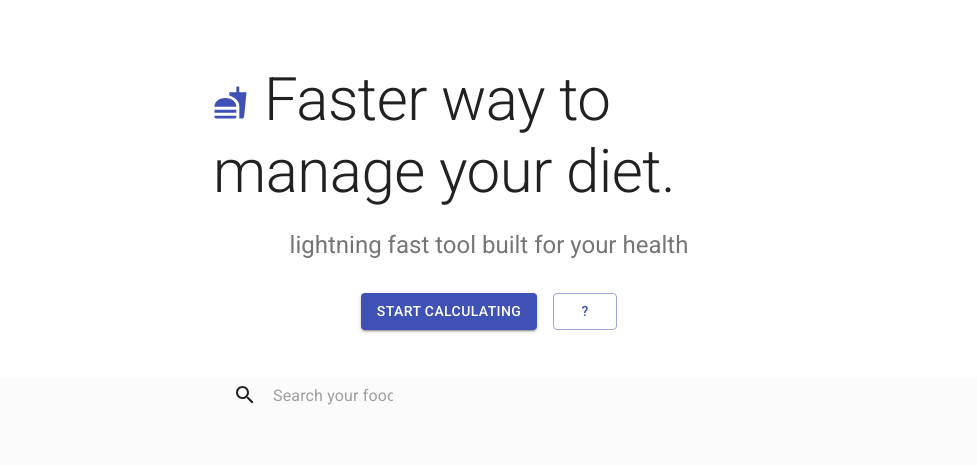
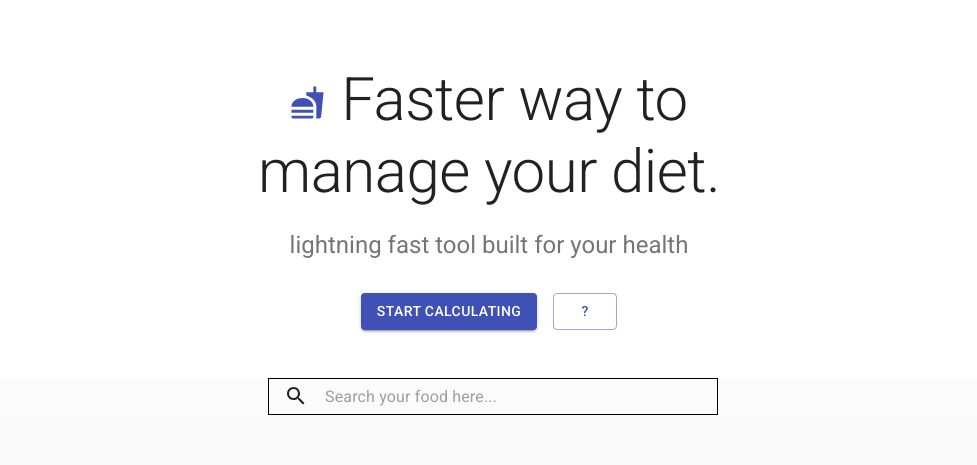
Before and after one commit to DwanW/tier3-calorie, a React (Create React App) app: page / in a window 1280 px wide. Shown: the top 465 px of the page, without its empty margins (151-1128 px from the left). Built offline with nearby package versions, Linux system fonts and the light colour scheme.

Commit message:
adjusted searchbox

```diff
--- a/src/App.js
+++ b/src/App.js
@@ -1,5 +1,6 @@
 import React from 'react';
 import AppBar from '@material-ui/core/AppBar';
+import Box from '@material-ui/core/Box';
 import Button from '@material-ui/core/Button';
 import SearchIcon from '@material-ui/icons/Search';
 import InputBase from '@material-ui/core/InputBase';
@@ -66,15 +67,17 @@ const useStyles = makeStyles(theme => ({
   },
   inputRoot: {
     color: 'inherit',
+    justifyContent: 'center',
   },
   inputInput: {
     padding: theme.spacing(1, 1, 1, 7),
     transition: theme.transitions.create('width'),
     width: '100%',
+    border: 'solid 1px black',
     [theme.breakpoints.up('sm')]: {
-      width: 120,
+      width: '30vw',
       '&:focus': {
-        width: 200,
+        width: '40vw',
       },
     },
   },
@@ -112,7 +115,7 @@ export default function Album() {
         <div className={classes.heroContent}>
           <Container maxWidth="sm">
 
-            <Typography component="h1" variant="h2" align="left" color="textPrimary" gutterBottom>
+            <Typography component="h1" variant="h2" align="center" color="textPrimary" gutterBottom>
               <FastfoodIcon className={classes.icon} fontSize={"large"} color={"primary"} />
               Faster way to manage your diet.
             </Typography>
@@ -139,12 +142,17 @@ export default function Album() {
 
         {/* Start search unit */}
         <div className={classes.search}>
-        <Container maxWidth="sm">
+          <Grid
+            container
+            direction="row"
+            justify="center"
+            alignItems="center"
+          >
+            <Grid item>
               <div className={classes.searchIcon}>
                 <SearchIcon />
               </div>
               <InputBase
-              fullWidth={true}
                 placeholder="Search your food here..."
                 classes={{
                   root: classes.inputRoot,
@@ -152,7 +160,8 @@ export default function Album() {
                 }}
                 inputProps={{ 'aria-label': 'search' }}
               />
-        </Container>
+            </Grid>
+          </Grid>
         </div>
         {/* End search unit */}
         <Container className={classes.cardGrid} maxWidth="md">
```
Lines whose indentation alone changed are shown as unchanged.
